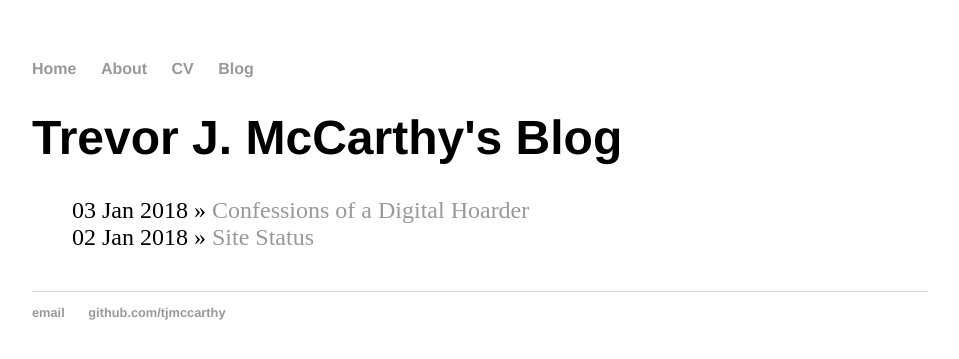
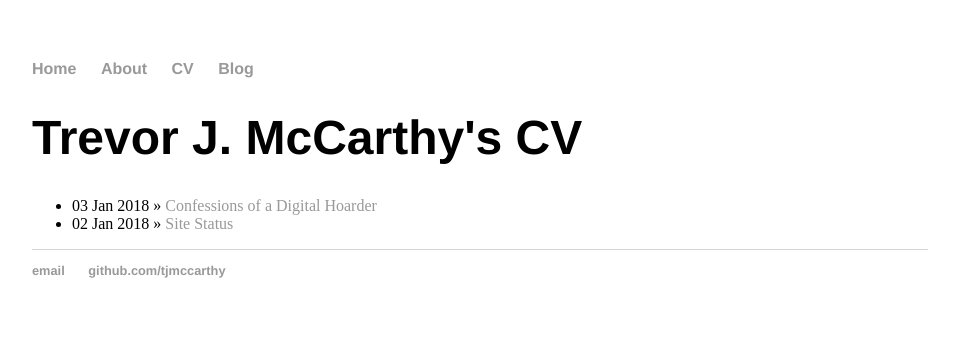
Before and after one commit to tjmccarthy/tjmccarthy.github.io, a Jekyll site: the page built from cv/index.html, in a window 1280 px wide. Shown: the top 359 px of the page, without its empty margins (160-1119 px from the left). Built offline with Jekyll 4.4.1, drawn with Linux system fonts in a browser that asks for light colours.

Commit message:
Update index.html

```diff
--- a/cv/index.html
+++ b/cv/index.html
@@ -1,9 +1,9 @@
 ---
 layout: default
-title: Trevor J. McCarthy's Blog
+title: Trevor J. McCarthy's CV
 ---
 	<h1>{{ page.title }}</h1>
-	<ul class="posts">
+	<ul class="cv">
 
 	  {% for post in site.posts %}
 	    <li><span>{{ post.date | date_to_string }}</span> » <a href="{{ post.url }}" title="{{ post.title }}">{{ post.title }}</a></li>
```
